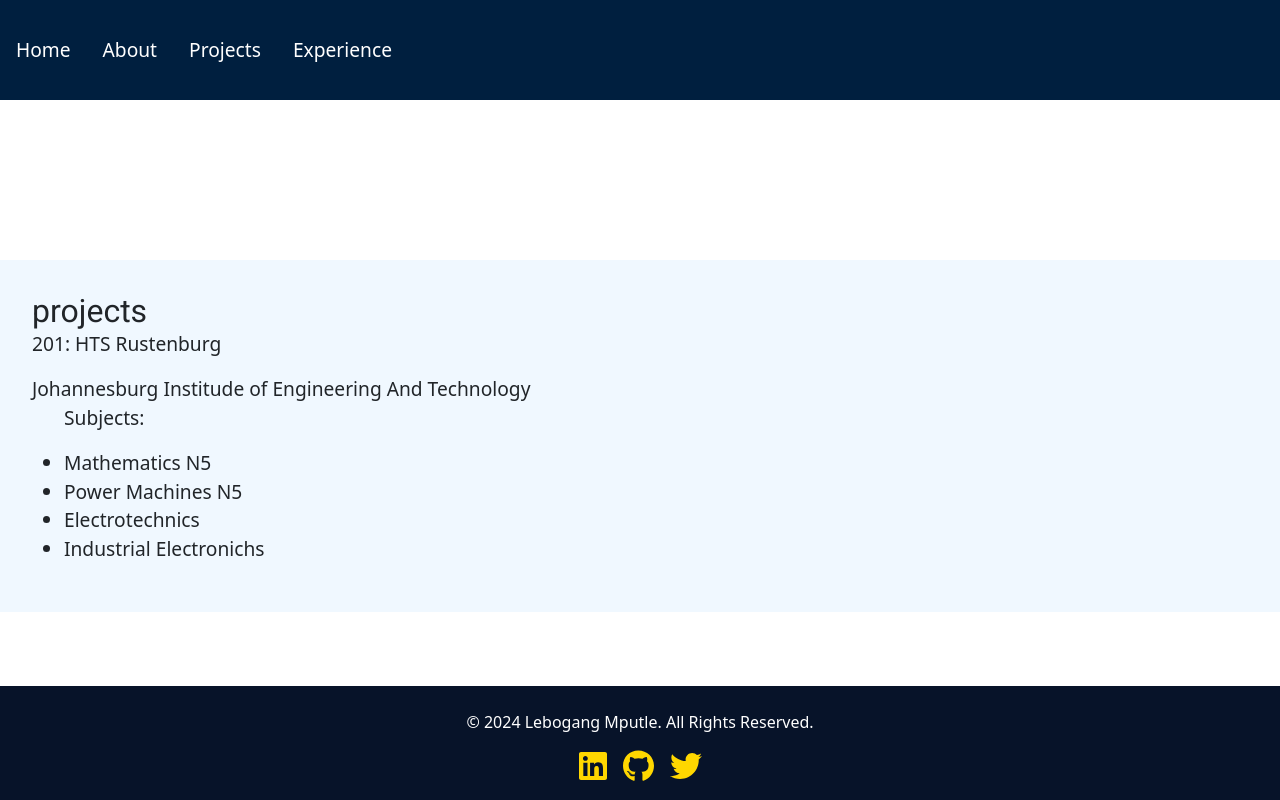
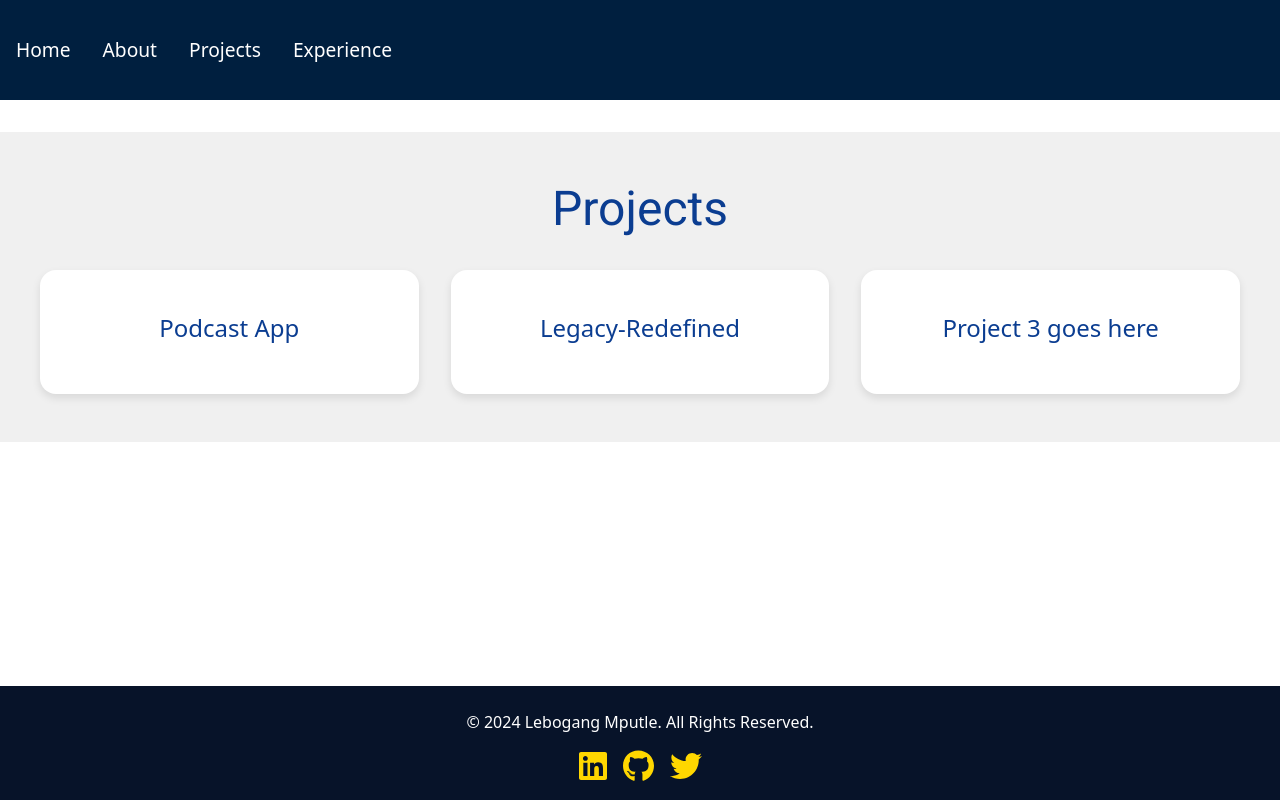
Before and after one commit to LebogangMputle/CDV5-react, a React (Vite) app: page /projects in a window 1280 px wide. Built offline with nearby package versions, Linux system fonts and the light colour scheme.

Commit message:
"Updated Projects component CSS and JSX files to refactor styling and layout"

```diff
--- a/src/components/Projects/Projects.css
+++ b/src/components/Projects/Projects.css
@@ -1,16 +1,49 @@
 @import url('https://fonts.googleapis.com/css2?family=Roboto:wght@400;700&display=swap');
 
 .projects {
-    padding: 2rem;
-    background-color: #f0f8ff;
-    margin: 10rem 0;
-  }
+  background-color: #f0f0f0; /* Light grey background */
+  color: #333; /* Dark text */
+  padding: 3rem 1rem;
+  display: flex;
+  flex-direction: column;
+  align-items: center;
+  text-align: center;
+}
 
-  .projects h1 {
-    font-size: 2rem;
-    margin-bottom: 0rem;
-  }
+.projects h1 {
+  font-size: 3rem;
+  margin-bottom: 2rem;
+  color: #0b3d91; /* Dark blue color */
+}
 
-  .projects p {
-    font-size: 1.2rem;
-  }
+.projects-grid {
+  display: grid;
+  grid-template-columns: repeat(auto-fit, minmax(300px, 1fr));
+  gap: 2rem;
+  width: 100%;
+  max-width: 1200px;
+}
+
+.project-card {
+  background-color: #ffffff; /* White background */
+  padding: 2rem;
+  border-radius: 1rem;
+  box-shadow: 0 4px 8px rgba(0, 0, 0, 0.1);
+  transition: transform 0.3s ease, box-shadow 0.3s ease;
+}
+
+.project-card:hover {
+  transform: translateY(-10px);
+  box-shadow: 0 8px 16px rgba(0, 0, 0, 0.2);
+}
+
+.project-card ul {
+  list-style-type: none;
+  padding: 0;
+}
+
+.project-card li {
+  font-size: 1.5rem;
+  margin: 0.5rem 0;
+  color: #0b3d91; /* Dark blue color */
+}
--- a/src/components/Projects/Projects.jsx
+++ b/src/components/Projects/Projects.jsx
@@ -1,23 +1,29 @@
 // import React from 'react';
 import './Projects.css';
 
-const projects = () => {
+const Projects = () => {
   return (
     <section id="projects" className="projects">
-      <h1>projects</h1>
-      <p>201: HTS Rustenburg
-      </p>
-      <p>Johannesburg Institude of Engineering And Technology
-        <ul>
-          <p>Subjects:</p>
-          <li>Mathematics N5</li>
-          <li>Power Machines N5</li>
-          <li>Electrotechnics</li>
-          <li>Industrial Electronichs</li>
-        </ul>
-      </p>
+      <h1>Projects</h1>
+      <div className="projects-grid">
+        <div id='project-1' className='project-card'>
+          <ul>
+            <li>Podcast App</li>
+          </ul>
+        </div>
+        <div id='project-2' className='project-card'>
+          <ul>
+            <li>Legacy-Redefined</li>
+          </ul>
+        </div>
+        <div id='project-3' className='project-card'>
+          <ul>
+            <li>Project 3 goes here</li>
+          </ul>
+        </div>
+      </div>
     </section>
   );
 };
 
-export default projects;
+export default Projects;
```
